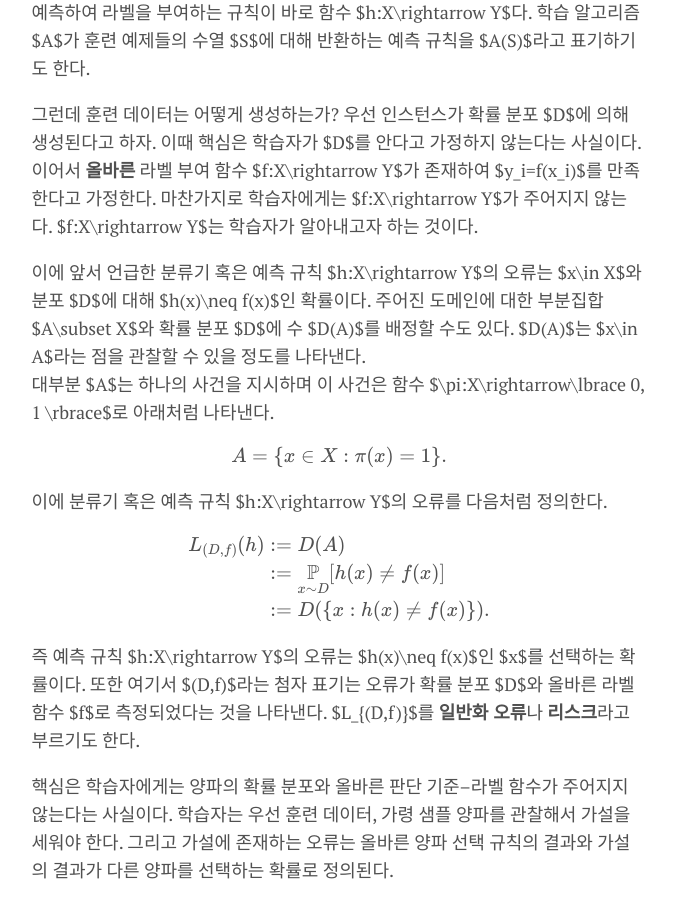
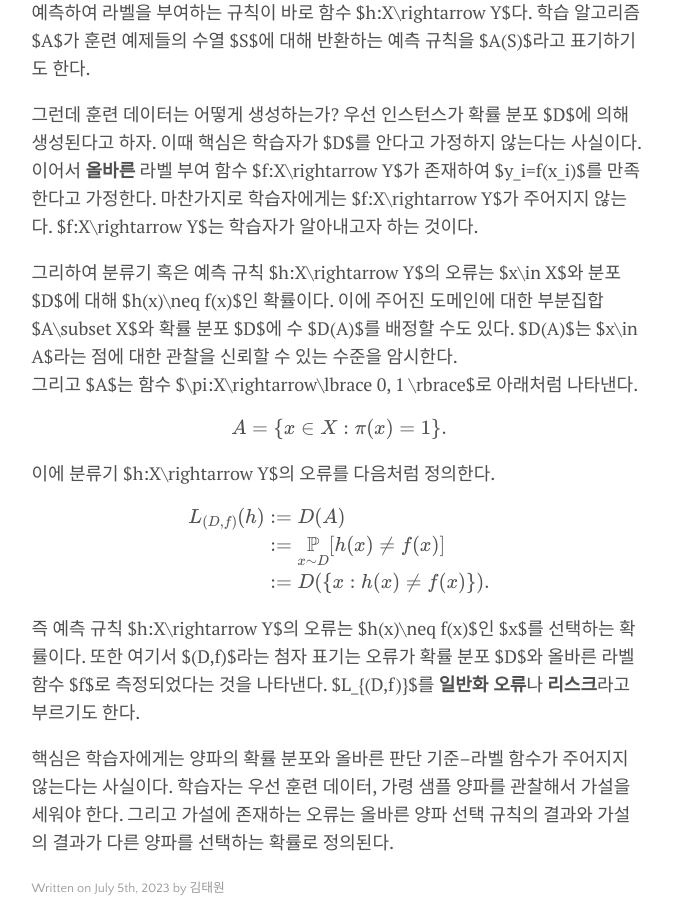
Before and after one commit to pangmoo-KTW/pangmoo-KTW, a Jekyll site: the page built from _posts/2023-07-05-uml21.md, in a window 1280 px wide and 900 px high, scrolled down 1043 px. Shown: the whole window, without its empty margins (301-976 px from the left). Built offline with Jekyll 4.4.1, drawn with Linux system fonts in a browser that asks for light colours; formulas are drawn with MathJax 3; comment, search, counter and statistics services are not loaded.

Commit message:
20230705_17

```diff
--- a/_posts/2023-07-05-uml21.md
+++ b/_posts/2023-07-05-uml21.md
@@ -45,16 +45,16 @@ tags: [MachineLearning]
 마찬가지로 학습자에게는 $f:X\rightarrow Y$가 주어지지 않는다.
 $f:X\rightarrow Y$는 학습자가 알아내고자 하는 것이다.
 
-이에 앞서 언급한 분류기 혹은 예측 규칙 $h:X\rightarrow Y$의 오류는 $x\in X$와 분포 $D$에 대해 $h(x)\neq f(x)$인 확률이다.
-주어진 도메인에 대한 부분집합 $A\subset X$와 확률 분포 $D$에 수 $D(A)$를 배정할 수도 있다.
-$D(A)$는 $x\in A$라는 점을 관찰할 수 있을 정도를 나타낸다.
-대부분 $A$는 하나의 사건을 지시하며 이 사건은 함수 $\pi:X\rightarrow\lbrace 0, 1 \rbrace$로 아래처럼 나타낸다.
+그리하여 분류기 혹은 예측 규칙 $h:X\rightarrow Y$의 오류는 $x\in X$와 분포 $D$에 대해 $h(x)\neq f(x)$인 확률이다.
+이에 주어진 도메인에 대한 부분집합 $A\subset X$와 확률 분포 $D$에 수 $D(A)$를 배정할 수도 있다.
+$D(A)$는 $x\in A$라는 점에 대한 관찰을 신뢰할 수 있는 수준을 암시한다.
+그리고 $A$는 함수 $\pi:X\rightarrow\lbrace 0, 1 \rbrace$로 아래처럼 나타낸다.
 
 $$
 A=\lbrace x\in X:\pi(x)=1\rbrace.
 $$
 
-이에 분류기 혹은 예측 규칙 $h:X\rightarrow Y$의 오류를 다음처럼 정의한다.
+이에 분류기 $h:X\rightarrow Y$의 오류를 다음처럼 정의한다.
 
 $$
 \begin{align*}
```
